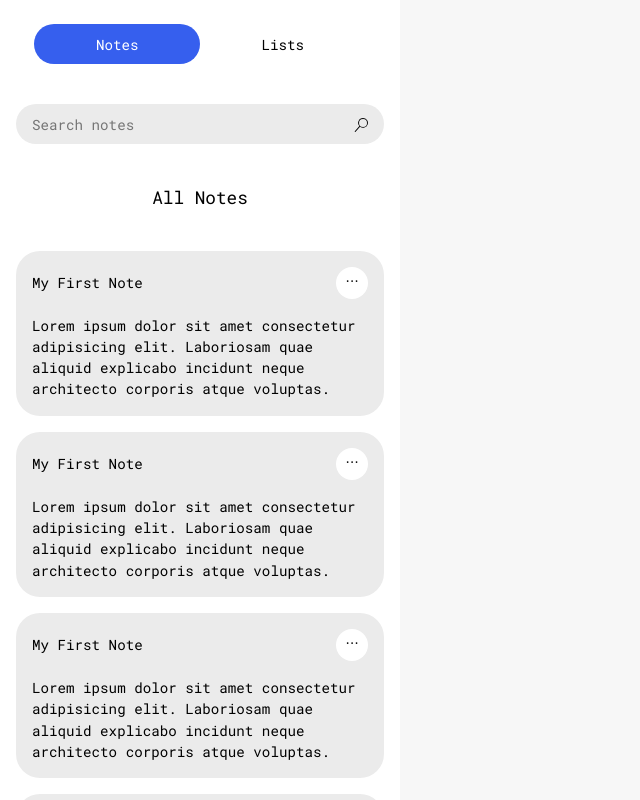
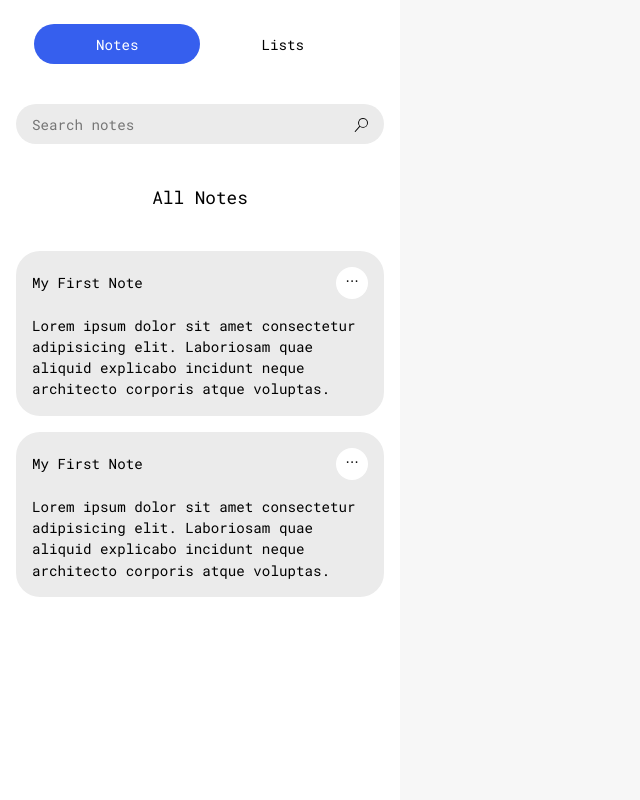
Before and after one commit to gzkdev/minotes-app, a React (Create React App) app: page / in a window 1280 px wide. Shown: the whole page, without its empty margins (0-640 px from the left). Built offline with nearby package versions, Linux system fonts and the light colour scheme.

Commit message:
chore: create note component, add styles and markup

```diff
--- /dev/null
+++ b/src/components/Note/Note.module.css
@@ -0,0 +1,53 @@
+.note{
+    /* outline: 1px solid black; */
+    display: grid;
+    padding: 16px 16px;
+    gap: 16px;
+    background-color: #ebebeb;
+    border-radius: var(--border-radius-xlg);
+}
+
+.note__header{
+    position: relative;
+    display: flex;
+    align-items: center;justify-content: space-between;
+}
+
+.note__actions{
+    position: absolute;
+    min-width: 100px;
+    right: 0;
+    top: 0;
+    background-color: var(--white-100);
+    border-radius: var(--border-radius-md);
+    overflow: hidden;
+    box-shadow: -8px 12px 24px 0 rgba(0,0,0,0.14);
+    transform: translate(0, 10%);
+    opacity: 0;
+    pointer-events: none;
+    transition: all 200ms;
+    outline: 1px solid #ebebeb;
+}
+
+.note[data-show-actions="true"] .note__actions{
+    transform: translate(0, 0);
+    opacity: 1;
+    pointer-events: all;
+}
+
+.note__actions button{
+    display: block;
+    padding: 8px 16px;
+}
+
+.note__actions button:not(:last-child){
+    border-bottom: 1px solid #ebebeb;
+}
+
+.note__btn{
+    width: 32px;
+    height: 32px;
+    background-color: var(--white-100);
+    border-radius: 50%;
+    cursor: pointer;
+}
--- /dev/null
+++ b/src/components/Note/index.tsx
@@ -0,0 +1,34 @@
+import { useState } from "react";
+import { VscEllipsis } from "react-icons/vsc";
+import styles from "./Note.module.css";
+
+function Note() {
+  const [showActions, setShowActions] = useState(false);
+
+  return (
+    <div className={styles.note} data-show-actions={showActions}>
+      <div className={styles.note__header}>
+        <div className={styles.note__title}>My First Note</div>
+        <button
+          className={styles.note__btn}
+          onClick={() => setShowActions(!showActions)}
+        >
+          <VscEllipsis />
+        </button>
+        <div
+          onClick={() => setShowActions(!showActions)}
+          className={styles.note__actions}
+        >
+          <button>Add to Favorites</button>
+          <button>Delete Note</button>
+        </div>
+      </div>
+      <div className={styles.note__body}>
+        Lorem ipsum dolor sit amet consectetur adipisicing elit. Laboriosam quae
+        aliquid explicabo incidunt neque architecto corporis atque voluptas.
+      </div>
+    </div>
+  );
+}
+
+export default Note;
--- a/src/components/NotesContainer/NotesContainer.module.css
+++ b/src/components/NotesContainer/NotesContainer.module.css
@@ -8,57 +8,3 @@
     display: grid;
     gap: 16px;
 }
-
-.note{
-    /* outline: 1px solid black; */
-    display: grid;
-    padding: 16px 16px;
-    gap: 16px;
-    background-color: #ebebeb;
-    border-radius: var(--border-radius-xlg);
-}
-
-.note__header{
-    position: relative;
-    display: flex;
-    align-items: center;justify-content: space-between;
-}
-
-.note__actions{
-    position: absolute;
-    min-width: 100px;
-    right: 0;
-    top: 0;
-    background-color: var(--white-100);
-    border-radius: var(--border-radius-md);
-    overflow: hidden;
-    box-shadow: -8px 12px 24px 0 rgba(0,0,0,0.14);
-    transform: translate(0, 10%);
-    opacity: 0;
-    pointer-events: none;
-    transition: all 200ms;
-    outline: 1px solid #ebebeb;
-}
-
-.note[data-show-actions="true"] .note__actions{
-    transform: translate(0, 0);
-    opacity: 1;
-    pointer-events: all;
-}
-
-.note__actions button{
-    display: block;
-    padding: 8px 16px;
-}
-
-.note__actions button:not(:last-child){
-    border-bottom: 1px solid #ebebeb;
-}
-
-.note__btn{
-    width: 32px;
-    height: 32px;
-    background-color: var(--white-100);
-    border-radius: 50%;
-    cursor: pointer;
-}
--- a/src/components/NotesContainer/index.tsx
+++ b/src/components/NotesContainer/index.tsx
@@ -1,48 +1,13 @@
-import { useState } from "react"
-import { VscEllipsis } from "react-icons/vsc"
+import Note from "../Note"
 import styles from "./NotesContainer.module.css"
 
 function NotesContainer() {
-    const [showActions, setShowActions] = useState(false);
   return (
     <div className={styles.section}>
         <div className={styles.heading}>All Notes</div>
         <div className={styles.container}>
-            <div className={styles.note} data-show-actions={showActions}>
-                <div className={styles.note__header}>
-                    <div className={styles.note__title}>My First Note</div>
-                    <button className={styles.note__btn} onClick={() => setShowActions(!showActions)}><VscEllipsis/></button>
-                    <div onClick={() => setShowActions(!showActions)} className={styles.note__actions}>
-                        <button>Add to Favorites</button>
-                        <button>Delete Note</button>
-                    </div>
-                </div>
-                <div className={styles.note__body}>Lorem ipsum dolor sit amet consectetur adipisicing elit. Laboriosam quae aliquid explicabo incidunt neque architecto corporis atque voluptas.</div>
-            </div>
-
-            <div className={styles.note}>
-                <div className={styles.note__header}>
-                    <div className={styles.note__title}>My First Note</div>
-                    <button className={styles.note__btn}><VscEllipsis/></button>
-                </div>
-                <div className={styles.note__body}>Lorem ipsum dolor sit amet consectetur adipisicing elit. Laboriosam quae aliquid explicabo incidunt neque architecto corporis atque voluptas.</div>
-            </div>
-
-            <div className={styles.note}>
-                <div className={styles.note__header}>
-                    <div className={styles.note__title}>My First Note</div>
-                    <button className={styles.note__btn}><VscEllipsis/></button>
-                </div>
-                <div className={styles.note__body}>Lorem ipsum dolor sit amet consectetur adipisicing elit. Laboriosam quae aliquid explicabo incidunt neque architecto corporis atque voluptas.</div>
-            </div>
-
-            <div className={styles.note}>
-                <div className={styles.note__header}>
-                    <div className={styles.note__title}>My First Note</div>
-                    <button className={styles.note__btn}><VscEllipsis/></button>
-                </div>
-                <div className={styles.note__body}>Lorem ipsum dolor sit amet consectetur adipisicing elit. Laboriosam quae aliquid explicabo incidunt neque architecto corporis atque voluptas.</div>
-            </div>
+            <Note/>
+            <Note/>
         </div>
     </div>
   )
--- a/src/components/index.tsx
+++ b/src/components/index.tsx
@@ -1,4 +1,5 @@
 import ControlSwitch from "./ControlSwitch";
 import SearchBar from "./SearchBar";
 import NotesContainer from "./NotesContainer";
-export { ControlSwitch, SearchBar, NotesContainer };
+import Note from "./Note";
+export { ControlSwitch, SearchBar, NotesContainer, Note };
```
